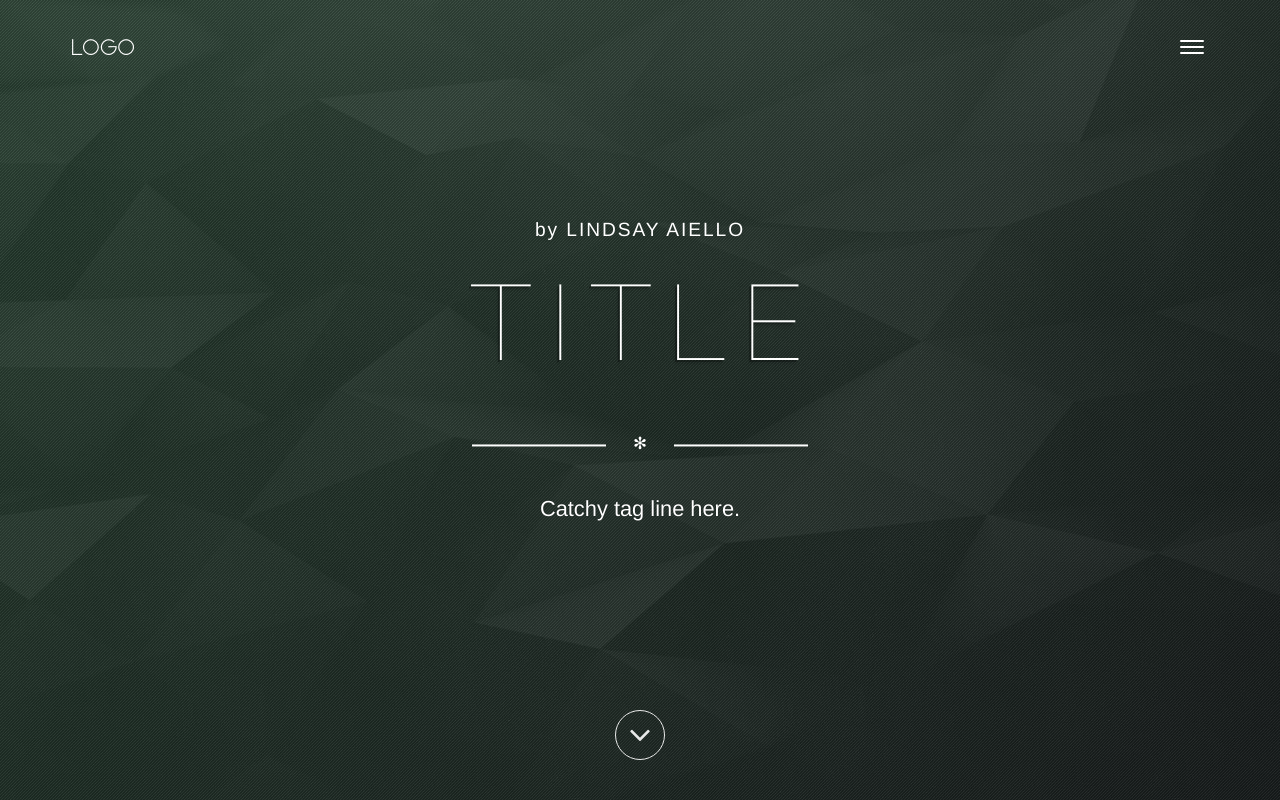
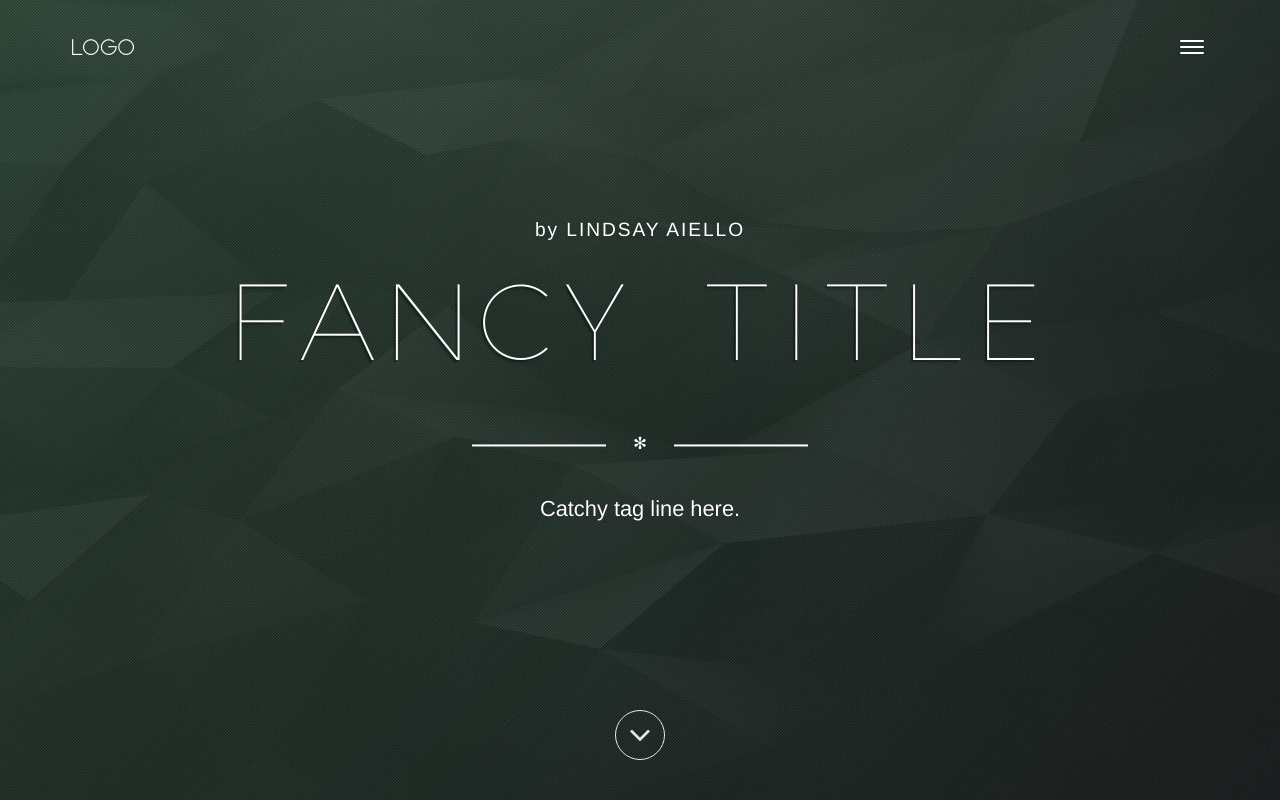
Before and after one commit to lindsayRae/test-with-email, a website: page client/index.html in a window 1280 px wide. Shown: the top 800 px of the page. Drawn offline with Linux system fonts and the light colour scheme; some packages are replaced by stand-ins of ours; a web font is replaced by a local one.

Commit message:
updated title

```diff
--- a/client/index.html
+++ b/client/index.html
@@ -113,7 +113,7 @@
           <div class="container">
             <div class="content">
               <p><span>by </span>Lindsay Aiello</p>
-              <h1>Title</h1>
+              <h1>Fancy Title</h1>
               <div class="separator-container">
                 <div class="separator line-separator">✻</div>
               </div>
```
